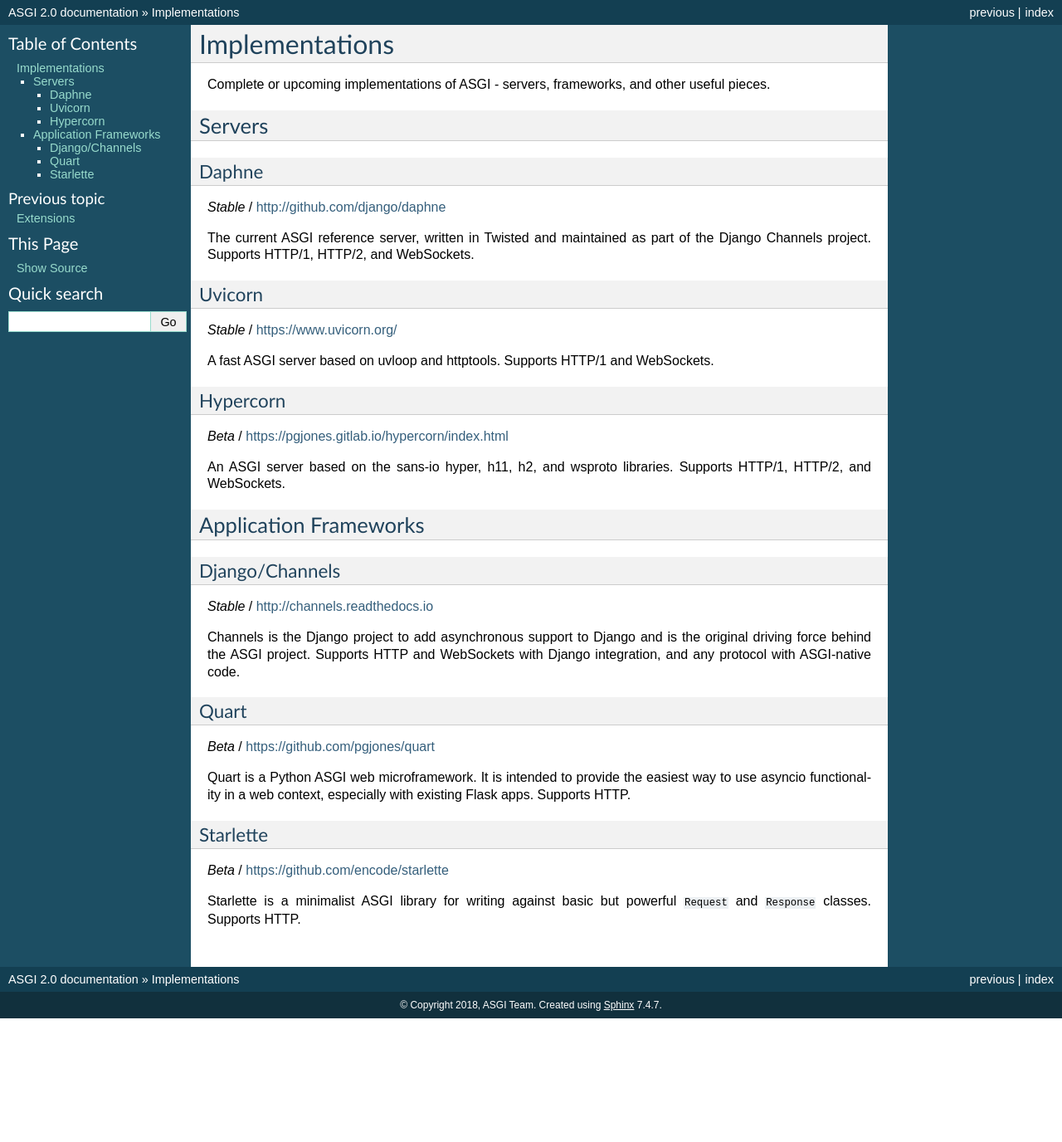
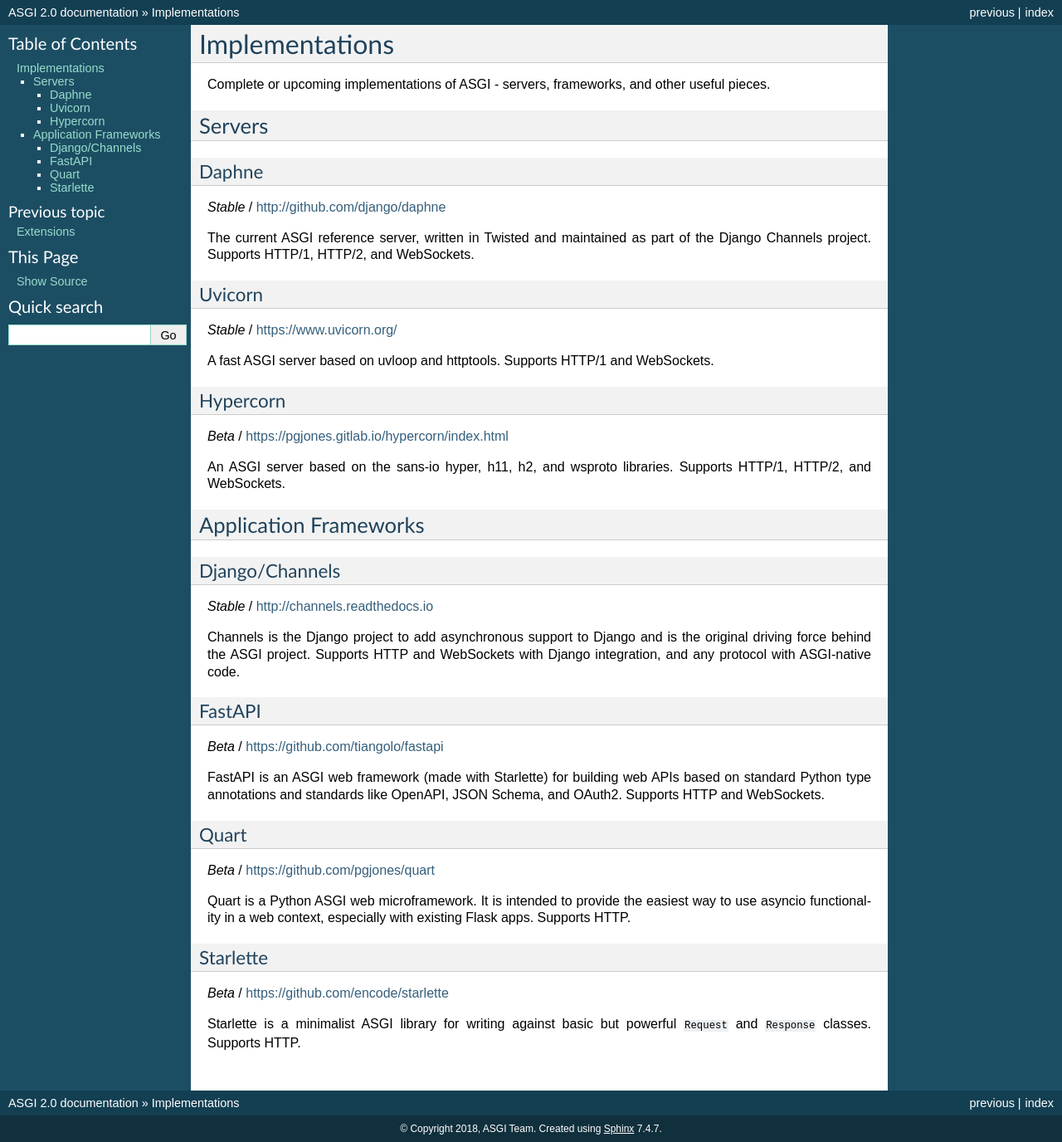
Before and after one commit to goldentroll/asgiref, a Sphinx documentation site: the page built from docs/implementations.rst, in a window 1280 px wide. Shown: the whole page at 83% size. Built offline with Sphinx 7.4.7, drawn with Linux system fonts in a browser that asks for light colours; before the commit the page ends 1227 px from its top, so only the background shows below that.

Commit message:
Added FastAPI to Implementations (#168)

```diff
--- a/docs/implementations.rst
+++ b/docs/implementations.rst
@@ -48,6 +48,16 @@ original driving force behind the ASGI project. Supports HTTP and WebSockets
 with Django integration, and any protocol with ASGI-native code.
 
 
+FastAPI
+-------
+
+*Beta* / https://github.com/tiangolo/fastapi
+
+FastAPI is an ASGI web framework (made with Starlette) for building web APIs based on
+standard Python type annotations and standards like OpenAPI, JSON Schema, and OAuth2.
+Supports HTTP and WebSockets.
+
+
 Quart
 -----
 
```
